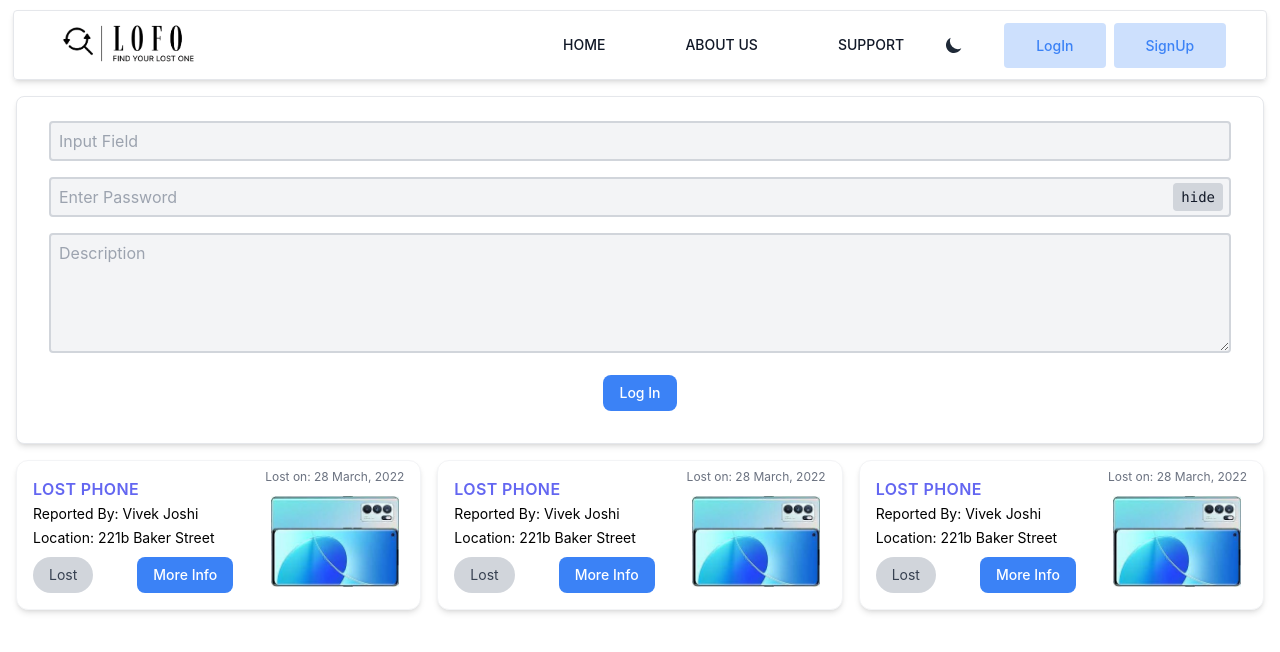
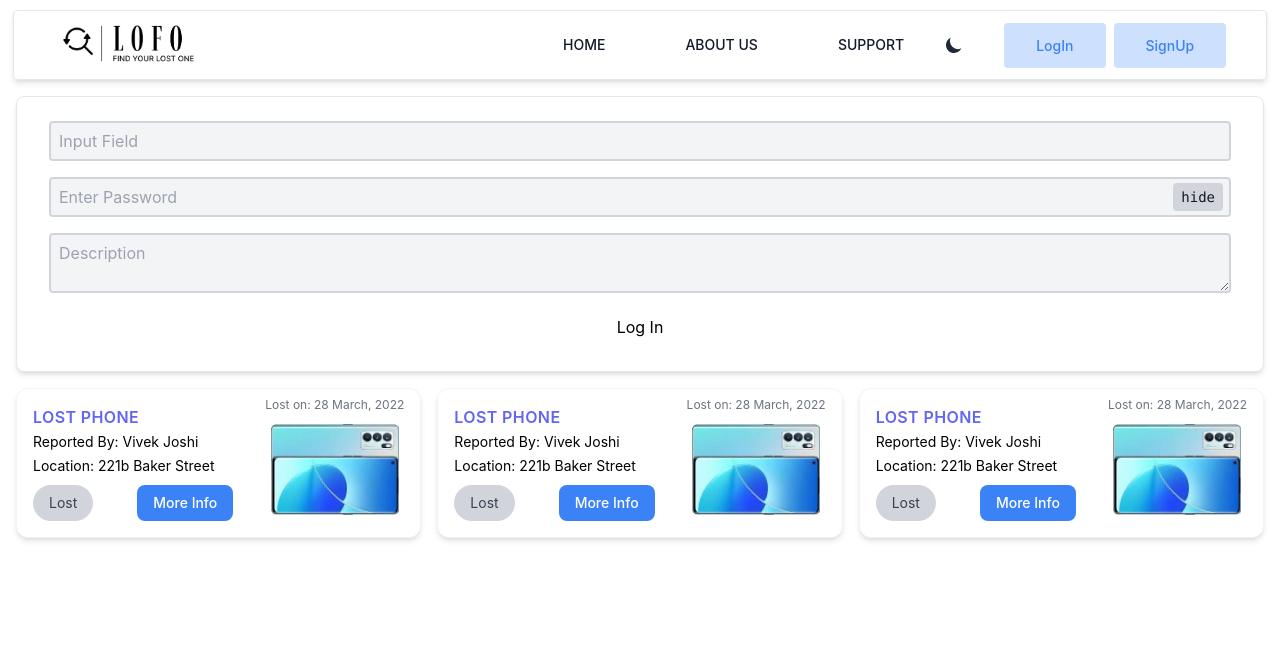
Before and after one commit to umang718/LOST-AND-FOUND, a React (Create React App) app: page / in a window 1280 px wide. Shown: the top 652 px of the page. Built offline with nearby package versions, Linux system fonts and the light colour scheme.

Commit message:
Add files via upload

```diff
--- a/src/App.js
+++ b/src/App.js
@@ -6,24 +6,34 @@ import FeedCard from "./components/feed/FeedCard";
 import Button from "./components/ui/Button";
 // import NavItem from "./components/navbar/NavItem";
 import Navigation from "./components/navbar/Navigation";
+import Modal from "./components/Modals/Modal";
+import React, { useState } from "react";
 
 
 const App = () =>  {
+    const [modalOpen, setModalOpen] = useState(false);
     return (
         <>
+
+
             {/* <NavItem></NavItem> */}
             <Navigation></Navigation>
             <Form>
                 <Input label = "Input Field" />
                 <Password />
-                <Textarea placeholder = "Description" row = "5" />
-                <Button className = "mx-auto" type = "submit">Log In</Button>
+                <Textarea placeholder = "Description" row = "2" />
+                <button className = "openModalBtn mx-auto" onClick={() => {
+                 setModalOpen(true);}} >Log In</button>
+             {modalOpen && <Modal setOpenModal={setModalOpen} />}
             </Form>
+
             <div className = "m-4 grid lg:grid-cols-3 md:grid-cols-2 sm:grid-cols-1 gap-4">
                 <FeedCard></FeedCard>
                 <FeedCard></FeedCard>
                 <FeedCard></FeedCard>
             </div>
+
+
         </>
     );
 }
```
